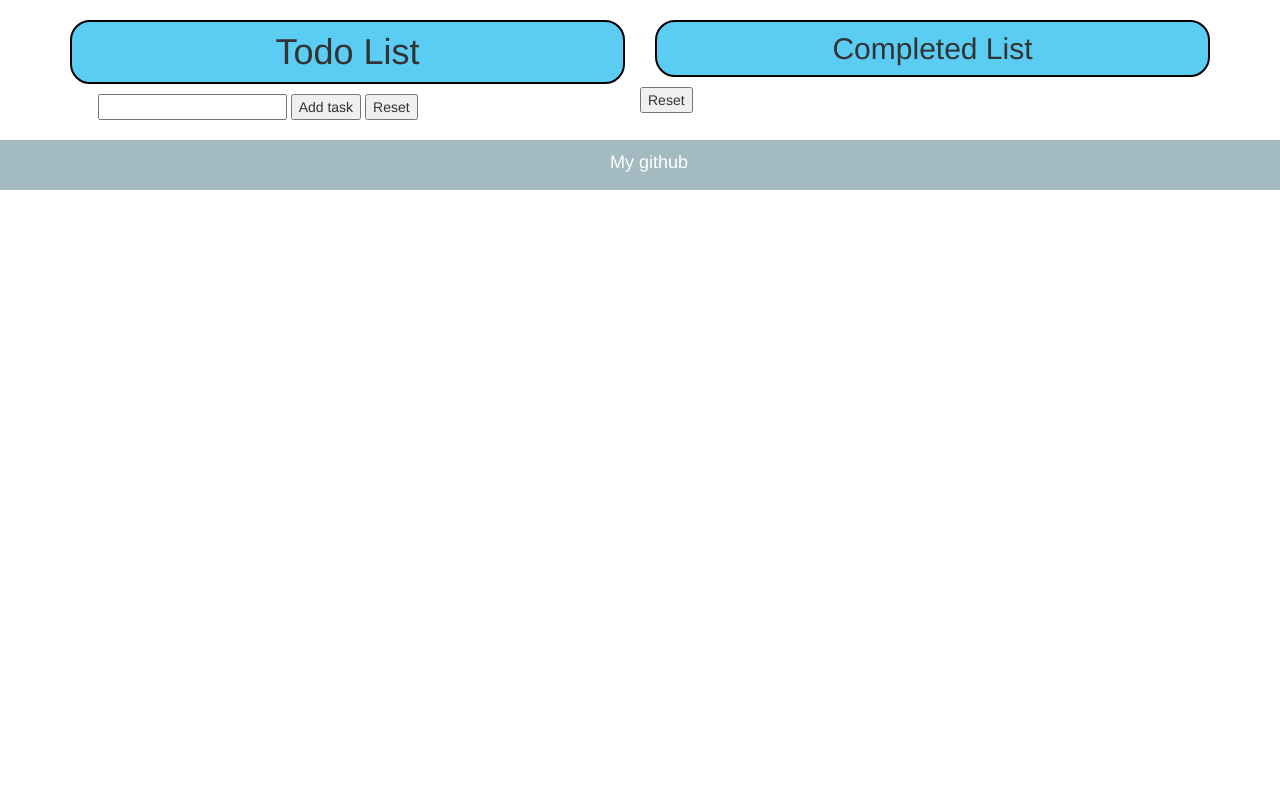
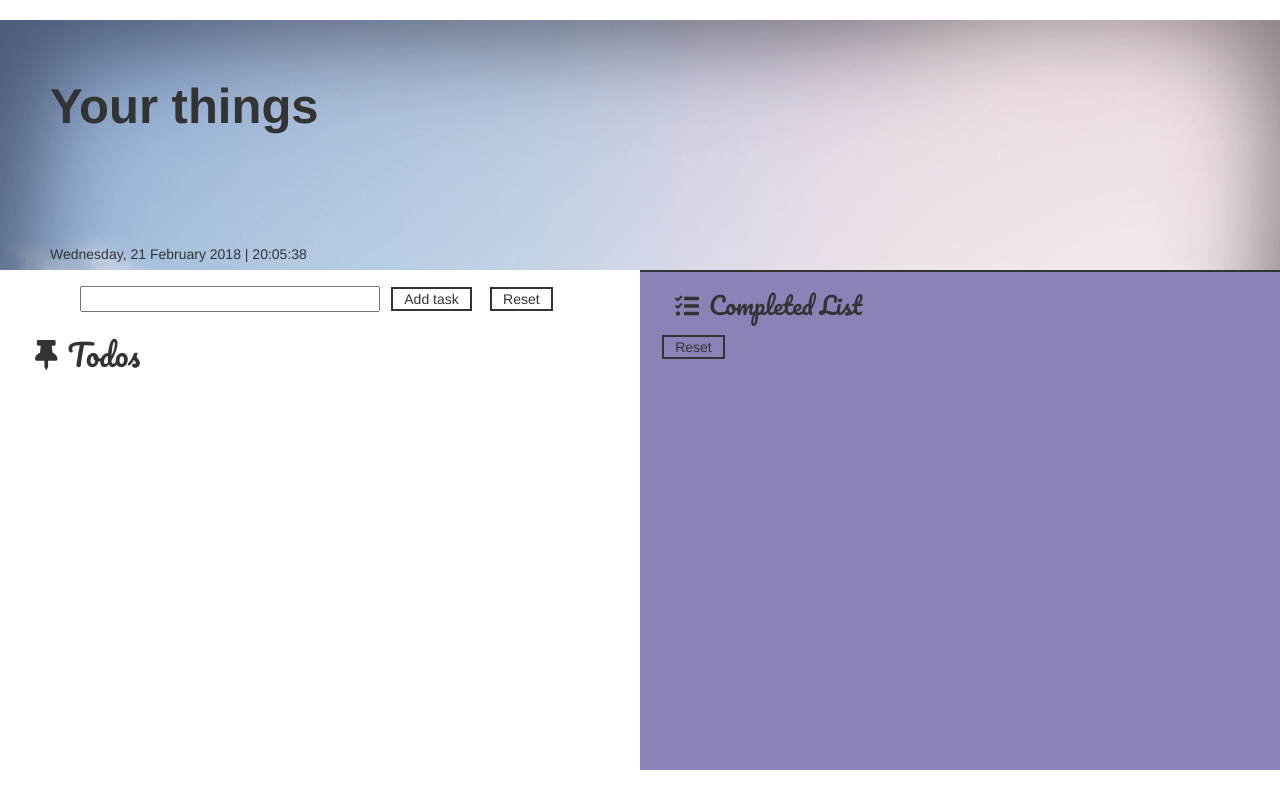
Before and after one commit to cattapr/TodoList-JavaScript, a plain HTML site: page index.html in a window 1280 px wide. Shown: the top 800 px of the page. Drawn offline with nearby package versions, Linux system fonts and the light colour scheme.

Commit message:
digital time function added + some changes in style and html

```diff
--- a/index.html
+++ b/index.html
@@ -3,26 +3,36 @@
 <head>
 	<meta charset="UTF-8">
 	<title>Todo list</title>
-	<link rel="stylesheet" type="text/css" href="css/style.css">
 	<link href="https://fonts.googleapis.com/css?family=Pacifico" rel="stylesheet">
 	<link href="https://fonts.googleapis.com/css?family=Caveat" rel="stylesheet">
 	<link rel="stylesheet" href="https://maxcdn.bootstrapcdn.com/bootstrap/3.3.7/css/bootstrap.min.css" integrity="sha384-BVYiiSIFeK1dGmJRAkycuHAHRg32OmUcww7on3RYdg4Va+PmSTsz/K68vbdEjh4u" crossorigin="anonymous">
+	<script defer src="https://use.fontawesome.com/releases/v5.0.6/js/all.js"></script>
+	<link rel="stylesheet" type="text/css" href="css/style.css">
 
 
 </head>
 
 <body>
+	<div class="wrapper">
+
+	<nav>
+		<div class="hero">
+			<h1> Your things </h1>
+			<div id="clockDisplay" class="time">
+			</div>
+		</div>
+	</nav>
+
 	<main>
-		<div class="container">
+		<div class="container-fluid">
 			<div class="row">
-				<div class="col-md-6 todo">
-					<h1>Todo List</h1>
+				<div class="col-xs-12 col-md-6 todo">
 					<form id="todoForm">
             		<input type="text" id="taskInput">
             		<button type="button" class="waves-effect waves-light btn-large" onclick="todoList()" >Add task</button>
             		<button type="button" class="waves-effect waves-light btn-large" onclick="resetList()" >Reset</button>
         		</form>
-
+					<h2><i class="fas fa-thumbtack fa-1x"></i>Todos</h2>
 				<div class="row">
 		    		<div class="todoList">
 		    			<ul id="todoList">
@@ -30,31 +40,30 @@
 		   				</ul>
 					</div> <!--stänge todoList-->
 				</div><!--stänger row till todoList-->
-			</div> <!--stänger todo-->
+				</div><!--stänger todo-->
 
-			<div class="col-md-6 completedList">
-				<h2>Completed List</h2>
-			</div>
-
+			<div class="col-xs-12 col-md-6 completedList">
+				<h3><i class="fas fa-tasks fa-1x"></i>Completed List</h3>
 				<button type="button" class="waves-effect waves-light btn-large" onclick="resetCompleteList()">Reset</button>
 
 			<div class="row">
-				<div class="allCompletedList">
 			        <ul id="completeList">
 
 			        </ul>
-			    </div><!--stänger todoList-->
-			</div><!--stänger row-->
 
+			</div>
 			</div><!--stänger completedList-->
 
-			</div><!--stänger första row-->
+			</div><!--stänger row-->
 		</div> <!--stänger container-->
+
 		</main> <!--stänger main-->
+</div><!--stänger wrapper-->
 
 	<footer>
 		<a href="https://github.com/cattapr/todolist">My github</a>
 	</footer>
+
 
 
 <!--link to javaScript file-->
--- a/js/main.js
+++ b/js/main.js
@@ -11,10 +11,11 @@ function todoList() {
 
  	// Create Delete and Check buttons
     var span = document.createElement("SPAN");
-    var textSpan = document.createTextNode("\u00D7");
+    var textSpan = document.createTextNode("\u232B");
     span.className = "close";
     var button = document.createElement("button");
-    var textButton = document.createTextNode("done");
+    var textButton = document.createTextNode("\u2713");
+    button.className = "done";
 
 
     // Remove list when click on delete button
@@ -64,3 +65,52 @@ function resetCompleteList() {
     completeList.innerHTML = "";
 
 }
+
+//Current date format
+function renderTime () {
+
+	//Date variables
+	var mydate = new Date();
+	var year = mydate.getYear();
+		if(year < 1000){
+			year += 1900
+		}
+	var day = mydate.getDay();
+	var month = mydate.getMonth();
+	var daym = mydate.getDate();
+	var dayarray = new Array("Sunday,","Monday,","´Tuesday,","Wednesday,","Thursday,","Friday,","Saturday,");
+	var montharray = new Array("January","February","March","April","May","June","July","August","September", "October","November","December")
+	// Date End
+
+	//Time
+	var currentTime = new Date ();
+	var h = currentTime.getHours();
+	var m = currentTime.getMinutes();
+	var s = currentTime.getSeconds();
+		if(h == 24){
+			h = 0;
+		} else if(h > 12){
+			h = h - 0;
+		}
+
+		if(h < 10){
+			h = "0" + h;
+		}
+
+		if(m < 10){
+			m = "0" + m;
+		}
+
+		if(s < 10){
+			s = "0" + s;
+		}
+
+		// end ifstatments with "0" to make it look digital
+
+		var myClock = document.getElementById("clockDisplay");
+		myClock.textContent = "" +dayarray[day]+ " " +daym+ " " +montharray[month]+ " " +year+ " | " +h+ ":" +m+ ":" +s;
+		myClock.innerText = "" +dayarray[day]+ " " +daym+ " " +montharray[month]+ " " +year+ " | " +h+ ":" +m+ ":" +s;
+
+		setTimeout("renderTime()", 1000);
+}
+renderTime();
--- a/sass/_mobile.scss
+++ b/sass/_mobile.scss
@@ -2,38 +2,102 @@ body {
 	margin: 0;
 	padding: 0;
 }
-h1,h2 {
-	width: 100%;
-	margin: 40px auto;
-	padding: 10px;
+
+.wrapper {
+	min-height:1200px;
+}
+
+
+.hero {
+	background-image: url("../images/heroimage.png");
+	height: 250px;
+	background-size: cover;
+}
+
+h2, h3 {
 	font-family: 'Pacifico', cursive;
-	text-align: center;
-	color: black;
-	background: rgba(4, 179, 237, 0.65);
-	border:2px solid black;
-	border-radius: 20px;
+	margin-left: 20px;
 
 }
 
+h1 {
+    padding-top: 60px;
+    padding-left: 50px;
+    font-size: 3.5em;
+    font-weight: bold;
+}
+
+.time {
+    padding-top: 100px;
+    padding-left: 50px;
+}
+
+.fa-tasks, .fa-thumbtack {
+	margin-right: 10px;
+}
+
+ul {
+list-style: none;
+width: 900px;
+margin-top: 20px;
+}
+
+li {
+	border-bottom: 1px solid black;
+	margin-top: 10px;
+}
+
+button {
+  background: none;
+  border: 2px solid;
+  line-height: 1;
+  margin: 0.5em;
+  padding: 0.2em 0.8em;
+}
+
+.done {
+  border: 2px solid;
+  line-height: 1;
+  margin: 0.5em;
+  padding: 0.2em 0.8em;
+}
 
 
-form {
+.close {
+	color: black;
+}
+#todoForm {
+	text-align: center;
 	width: 90%;
 	margin: 10px auto;
+}
 
 
+input {
+	width: 300px;
+}
+.todo {
+	min-height: 500px;
+	margin-bottom: 20px;
+}
+
+.completedList {
+	background-color: rgba(65, 48, 135, 0.6);
+	min-height: 500px;
+	margin-bottom: 20px;
+	border-top: 2px solid;
 }
 
 
 footer {
 	height: 50px;
 	padding-top: 10px;
-	background-color: rgba(141, 169, 178, 0.8);
+	background-color: rgb(44, 43, 48);
 }
 
 footer a {
 	color:white;
 	margin:10px;
 	font-size: 18px;
-	padding-left: 600px;
+	padding-left: 450px;
 }
```
Also changed, not shown: css/style.css, css/variables.css (added), images/background.jpg (added), images/heroimage.png (added). Lines whose indentation alone changed are shown as unchanged.
